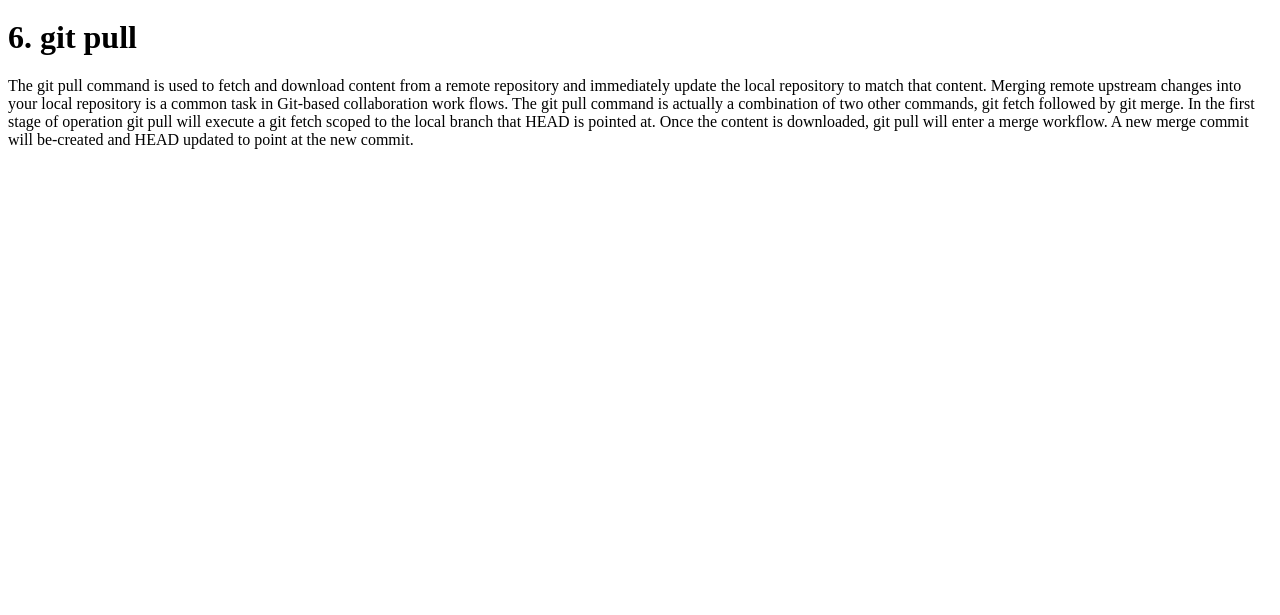
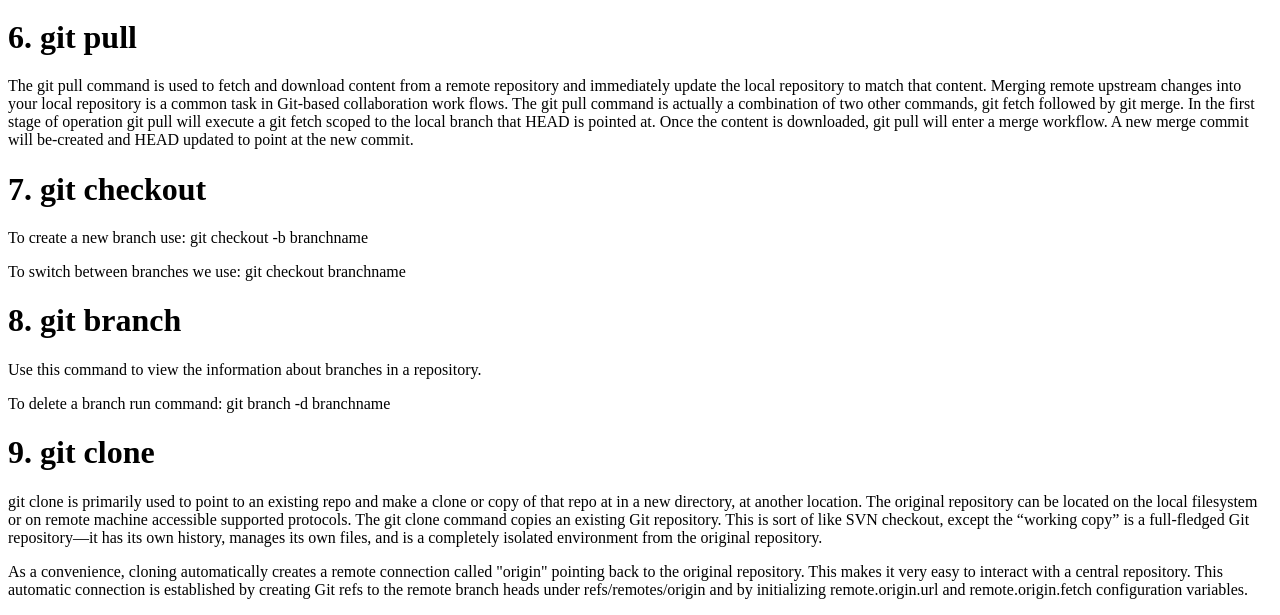
Before and after one commit to Abdul-Mattee/MobileComputing_H1_39, a plain HTML site: page index.html in a window 1280 px wide. Shown: the part 804-1419 px from the top of the page. Before the commit the page ends 969 px from the top, so only its background shows below. Drawn offline with Linux system fonts and the light colour scheme.

Commit message:
checkout, branch, clone added

```diff
--- a/index.html
+++ b/index.html
@@ -37,4 +37,21 @@
         <h1>6. git pull</h1>
         <p>The git pull command is used to fetch and download content from a remote repository and immediately update the local repository to match that content. Merging remote upstream changes into your local repository is a common task in Git-based collaboration work flows. The git pull command is actually a combination of two other commands, git fetch followed by git merge. In the first stage of operation git pull will execute a git fetch scoped to the local branch that HEAD is pointed at. Once the content is downloaded, git pull will enter a merge workflow. A new merge commit will be-created and HEAD updated to point at the new commit.</p>
       </div>
+      <div>
+        <h1>7. git checkout</h1>
+        <p>To create a new branch use: git checkout -b branchname</p>
+        <p>To switch between branches we use: git checkout branchname</p>
+      </div>
+      <div><h1>8. git branch</h1>
+      <p>Use this command to view the information about branches in a repository.</p>
+        <p>To delete a branch run command: git branch -d branchname</p>
+
+    </div>
+      <div>
+        <h1>9. git clone</h1>
+        <p>
+          git clone is primarily used to point to an existing repo and make a clone or copy of that repo at in a new directory, at another location. The original repository can be located on the local filesystem or on remote machine accessible supported protocols. The git clone command copies an existing Git repository. This is sort of like SVN checkout, except the “working copy” is a full-fledged Git repository—it has its own history, manages its own files, and is a completely isolated environment from the original repository.
+        </p>
+        <p>As a convenience, cloning automatically creates a remote connection called "origin" pointing back to the original repository. This makes it very easy to interact with a central repository. This automatic connection is established by creating Git refs to the remote branch heads under refs/remotes/origin and by initializing remote.origin.url and remote.origin.fetch configuration variables.</p>
+      </div>
 </html>
```
